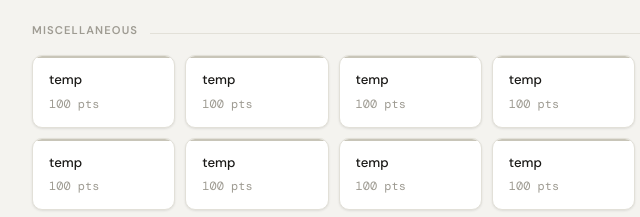
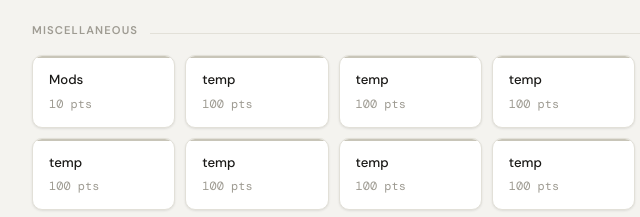
Before and after one commit to WHCompSci/WHCSCTF, a plain HTML site: page index.html in a window 1280 px wide. Shown: the part 1933-2150 px from the top of the page, 0-640 px from the left. Drawn offline with nearby package versions, Linux system fonts and the light colour scheme.

Commit message:
Alexander added a miscellaneous easy modulo problem
Just a simple modulo problem that is meant to be a gimme

```diff
--- a/index.html
+++ b/index.html
@@ -316,7 +316,7 @@ const CHALLENGE_DATA = {
     { name:'temp', points:100, tags:['DF','AK'], description:'blank', answer:'WHCS{123}' },
   ],
   'Miscellaneous': [
-    { name:'temp', points:100, tags:['DF','AK'], description:'blank', answer:'WHCS{123}' },
+    { name:'Mods', points:10, tags:['AK'], description:'what is 79%4', answer:'WHCS{3}' },
     { name:'temp', points:100, tags:['DF','AK'], description:'blank', answer:'WHCS{123}' },
     { name:'temp', points:100, tags:['DF','AK'], description:'blank', answer:'WHCS{123}' },
     { name:'temp', points:100, tags:['DF','AK'], description:'blank', answer:'WHCS{123}' },
```
